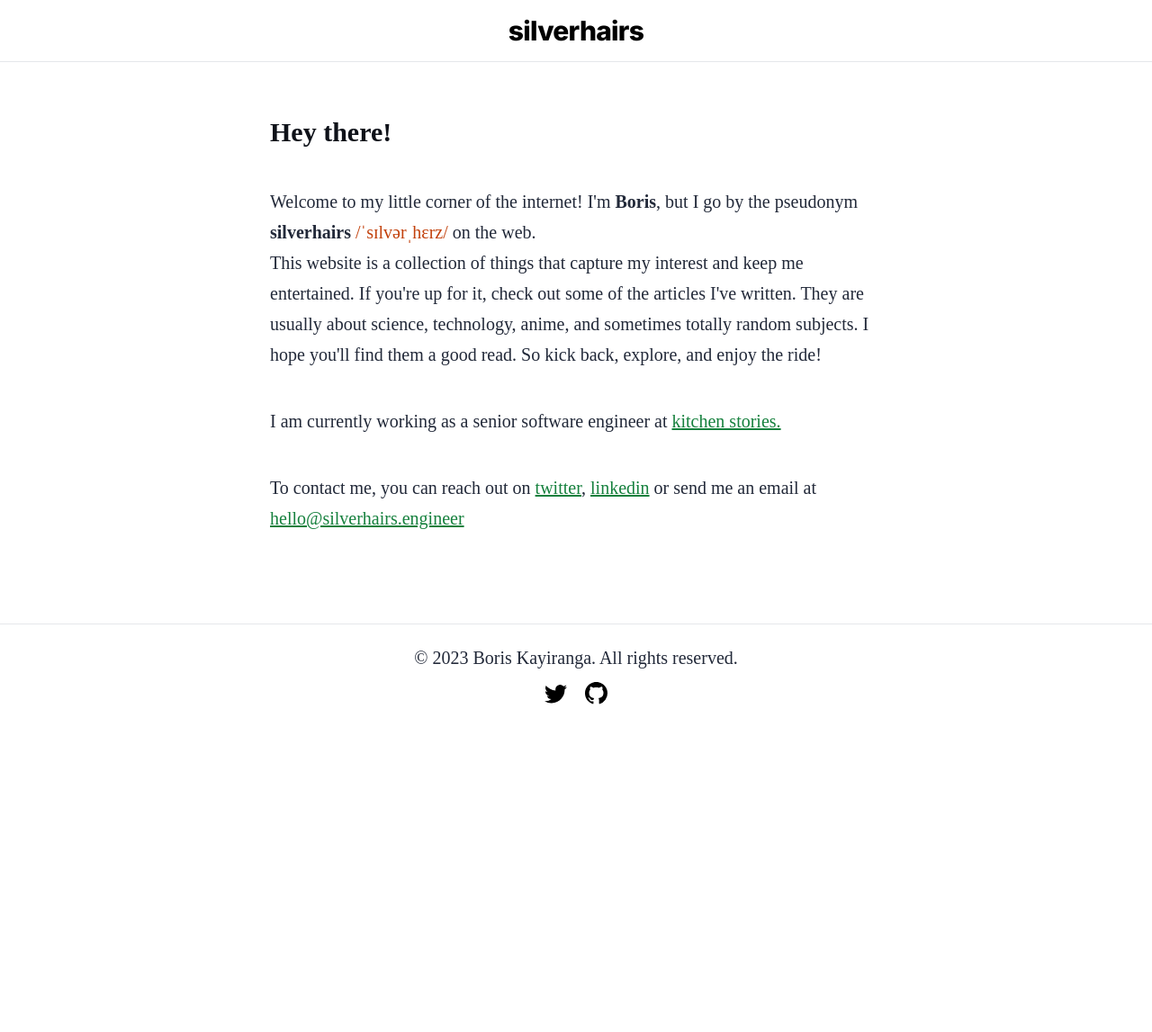
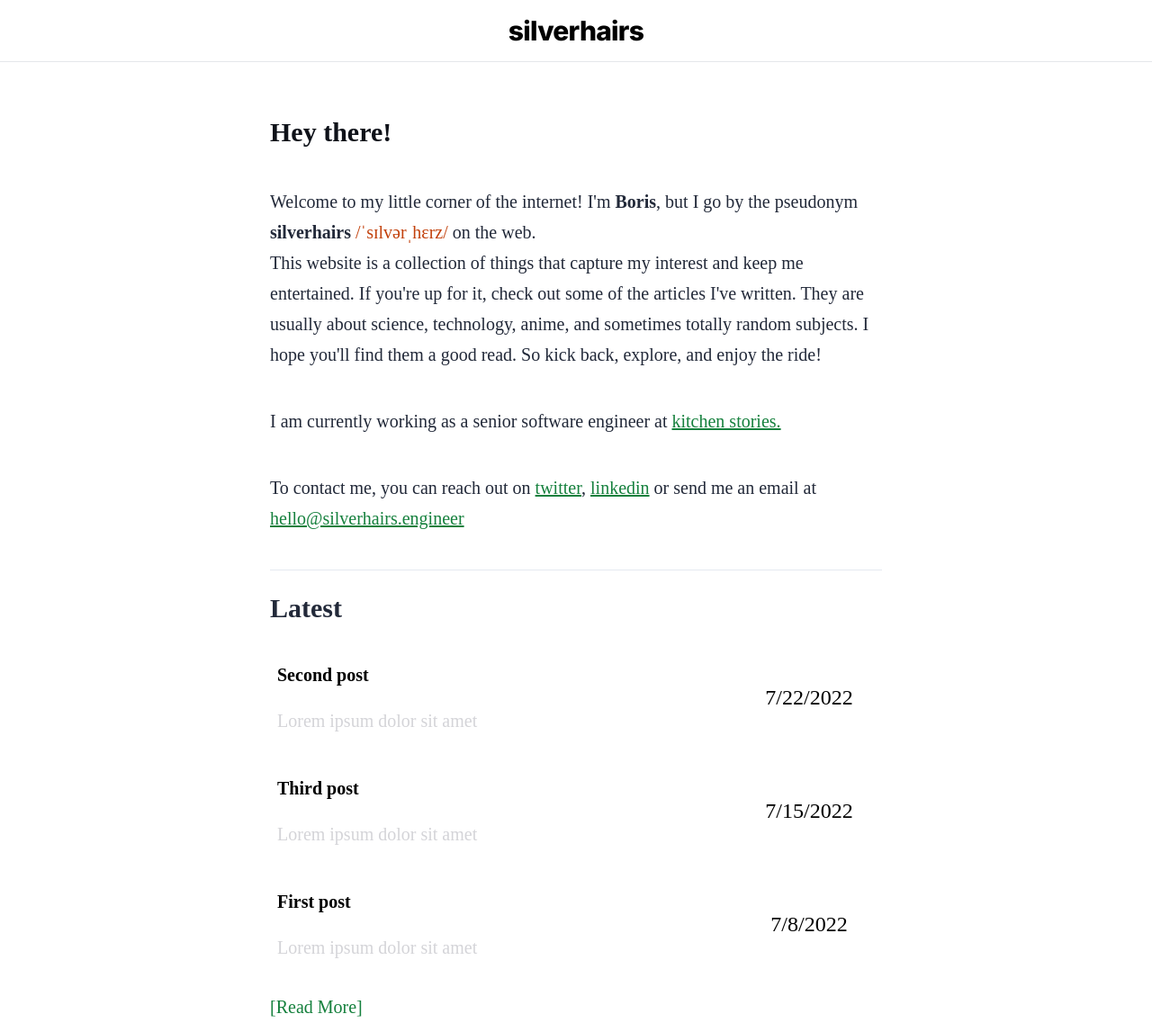
Before and after one commit to silverhairs/silverhairs, an Astro site: page / in a window 1280 px wide. Shown: the top 1147 px of the page at 90% size. Before the commit the page ends 803 px from the top, so only its background shows below. Built offline with nearby package versions, Linux system fonts and the light colour scheme; Astro itself is replaced by a stand-in of ours; a web font is replaced by a local one.

Commit message:
feat: add `latest` section

```diff
--- /dev/null
+++ b/src/components/ArticleTile.astro
@@ -0,0 +1,41 @@
+---
+interface Props {
+    title: string;
+    description: string;
+    pubDate: Date;
+}
+
+const { title, pubDate, description } = Astro.props;
+---
+
+<div class="py-1 px-2 tile hover:bg-green-100">
+    <div class="leading">
+        <div class="title">
+            <p class="text-xl font-bold">{title}</p>
+        </div>
+        <div class="subtitle">
+            <p class="text-zinc-300">{description}</p>
+        </div>
+    </div>
+    <div class="trailing">
+        <p class="text-2xl items-center">{pubDate.toLocaleDateString()}</p>
+    </div>
+</div>
+<style>
+    .tile {
+        display: grid;
+        grid-template-columns: 75% 25%;
+        grid-gap: 10px;
+    }
+    .leading {
+        display: flex;
+        flex-direction: column;
+        justify-content: center;
+    }
+    .trailing {
+        display: flex;
+        flex-direction: column;
+        justify-content: center;
+        align-items: center;
+    }
+</style>
--- /dev/null
+++ b/src/components/BlogShowcase.astro
@@ -0,0 +1,40 @@
+---
+import "@fontsource-variable/overpass-mono";
+import { getCollection } from "astro:content";
+import ArticleTile from "./ArticleTile.astro";
+
+const articles = (await getCollection("blog"))
+    .sort((a, b) => a.data.pubDate.valueOf() - b.data.pubDate.valueOf())
+    .reverse()
+    .slice(0, 3);
+---
+
+<section class="py-2">
+    <p class="text-3xl font-extrabold">Latest</p>
+    <ul>
+        {
+            articles.map((article) => (
+                <li class="py-2">
+                    <a
+                        href={`/blog/${article.slug}/`}
+                        class="hover:text-green-700"
+                    >
+                        <ArticleTile
+                            title={article.data.title}
+                            description={article.data.description}
+                            pubDate={article.data.pubDate}
+                        />
+                    </a>
+                </li>
+            ))
+        }
+    </ul>
+    <a href="/blog" class="text-green-700 hover:bg-green-700 hover:text-white"
+        >[Read More]</a
+    >
+</section>
+<style>
+    section {
+        font-family: "Overpass Mono Variable";
+    }
+</style>
--- a/src/components/Intro.astro
+++ b/src/components/Intro.astro
@@ -6,14 +6,14 @@ import "@fontsource-variable/overpass-mono";
     <h1 class="text-3xl font-extrabold">Hey there!</h1>
     <br />
     <p>
-    Welcome to my little corner of the internet! I'm <b>Boris</b>, but I go by
-    the pseudonym <b>silverhairs</b>
-    <span class="text-orange-700">/ˈsɪlvərˌhɛrz/</span> on the web. <br /> This
-    website is a collection of things that capture my interest and keep me
-    entertained. If you're up for it, check out some of the articles I've
-    written. They are usually about science, technology, anime, and sometimes
-    totally random subjects. I hope you'll find them a good read. So kick back,
-    explore, and enjoy the ride!
+        Welcome to my little corner of the internet! I'm <b>Boris</b>, but I go
+        by the pseudonym <b>silverhairs</b>
+        <span class="text-orange-700">/ˈsɪlvərˌhɛrz/</span> on the web. <br />
+         This website is a collection of things that capture my interest and
+        keep me entertained. If you're up for it, check out some of the articles
+        I've written. They are usually about science, technology, anime, and
+        sometimes totally random subjects. I hope you'll find them a good read.
+        So kick back, explore, and enjoy the ride!
     </p>
     <p>
         I am currently working as a senior software engineer at <a
@@ -42,4 +42,8 @@ import "@fontsource-variable/overpass-mono";
     article {
         font-family: "Overpass Mono Variable";
     }
+    a:hover {
+        background-color: rgb(21 128 61);
+        color: #fff;
+    }
 </style>
--- a/src/pages/index.astro
+++ b/src/pages/index.astro
@@ -1,12 +1,13 @@
 ---
-import BaseHead from '../components/BaseHead.astro';
-import Header from '../components/Header.astro';
-import Footer from '../components/Footer.astro';
-import { SITE_TITLE, SITE_DESCRIPTION } from '../consts';
-import Intro from '../components/Intro.astro';
+import BaseHead from "../components/BaseHead.astro";
+import Header from "../components/Header.astro";
+import Footer from "../components/Footer.astro";
+import { SITE_TITLE, SITE_DESCRIPTION } from "../consts";
+import Intro from "../components/Intro.astro";
+import BlogShowcase from "../components/BlogShowcase.astro";
 ---
 
-<!DOCTYPE html>
+<!doctype html>
 <html lang="en">
     <head>
         <BaseHead title={SITE_TITLE} description={SITE_DESCRIPTION} />
@@ -14,7 +15,9 @@ import Intro from '../components/Intro.astro';
     <body>
         <Header title={SITE_TITLE} />
         <main>
-			<Intro/>
+            <Intro id="intro" />
+            <hr class="pb-4" />
+            <BlogShowcase id="latest" />
         </main>
         <Footer />
     </body>
--- a/src/styles/global.css
+++ b/src/styles/global.css
@@ -28,7 +28,7 @@ html, body{
   margin: 0;
 }
 body {
-  font-family:
+  font-family:"Overpass Mono Variable",
     "Inter Variable",
     "Inter",
     "SF Mono",
```
Also changed, not shown: src/components/Header.astro (+7 -3 lines), src/layouts/BlogPost.astro (+18 -8 lines). Lines whose indentation alone changed are shown as unchanged.
